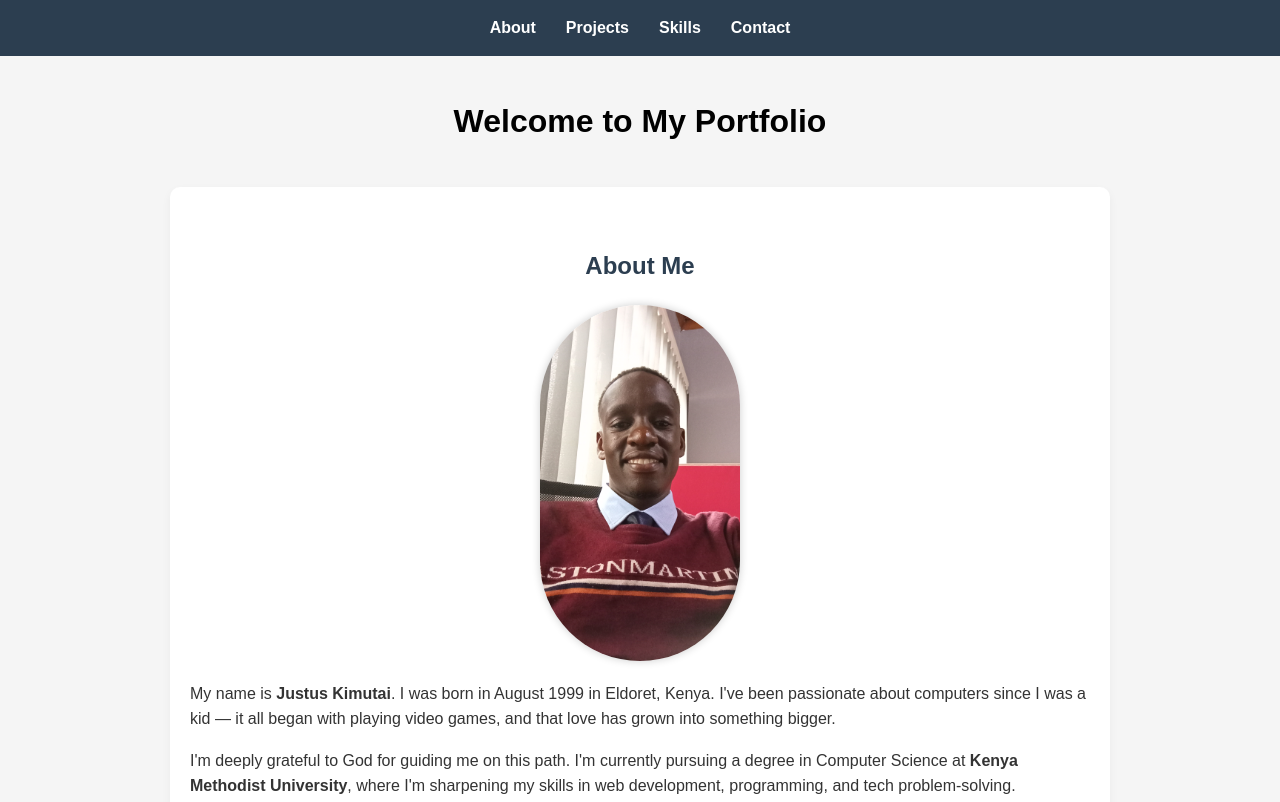
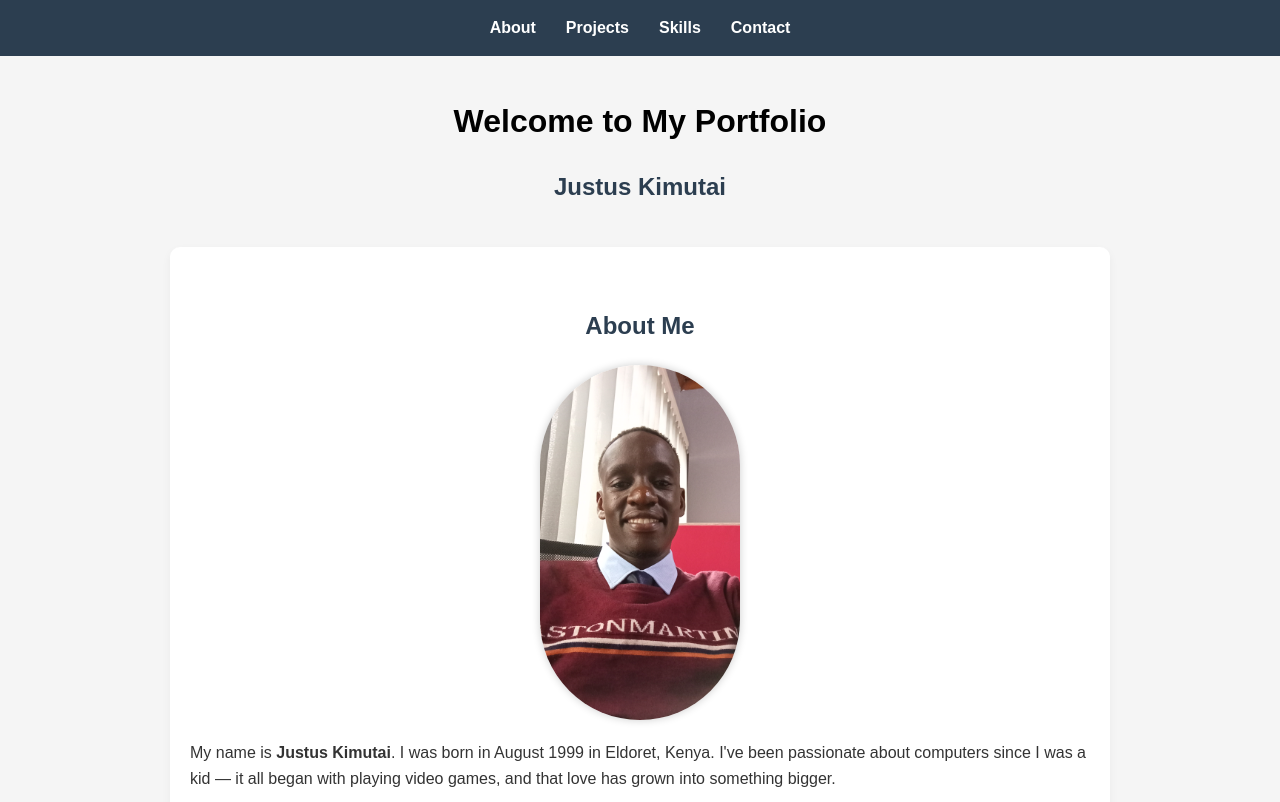
Before and after one commit to Kimfeelsnice/My-Portfolio--Justus, a plain HTML site: page index.html in a window 1280 px wide. Shown: the top 802 px of the page. Drawn offline with Linux system fonts and the light colour scheme.

Commit message:
index.html

```diff
--- a/index.html
+++ b/index.html
@@ -142,6 +142,7 @@
 
   <header>
     <h1>Welcome to My Portfolio</h1>
+    <h2>Justus Kimutai</h2>
   </header>
 
   <section id="about">
```
